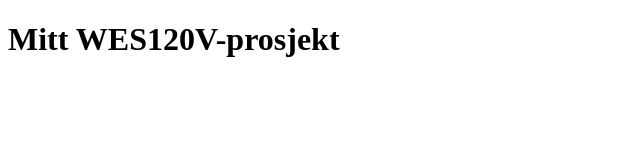
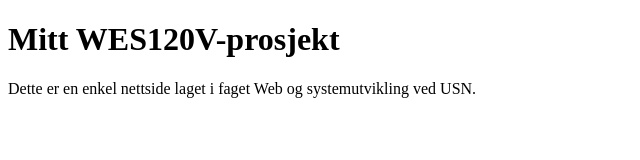
Before and after one commit to sigurdelvestad/wes120v-obligatorisk-oppgave-1, a website: page index.html in a window 1280 px wide. Shown: the whole page, without its empty margins (0-640 px from the left). Drawn offline with Linux system fonts and the light colour scheme.

Commit message:
Legg til kort introduksjon på forsiden

```diff
--- a/index.html
+++ b/index.html
@@ -7,5 +7,6 @@
   </head>
   <body>
     <h1>Mitt WES120V-prosjekt</h1>
+    <p>Dette er en enkel nettside laget i faget Web og systemutvikling ved USN.</p>
   </body>
 </html>
```
